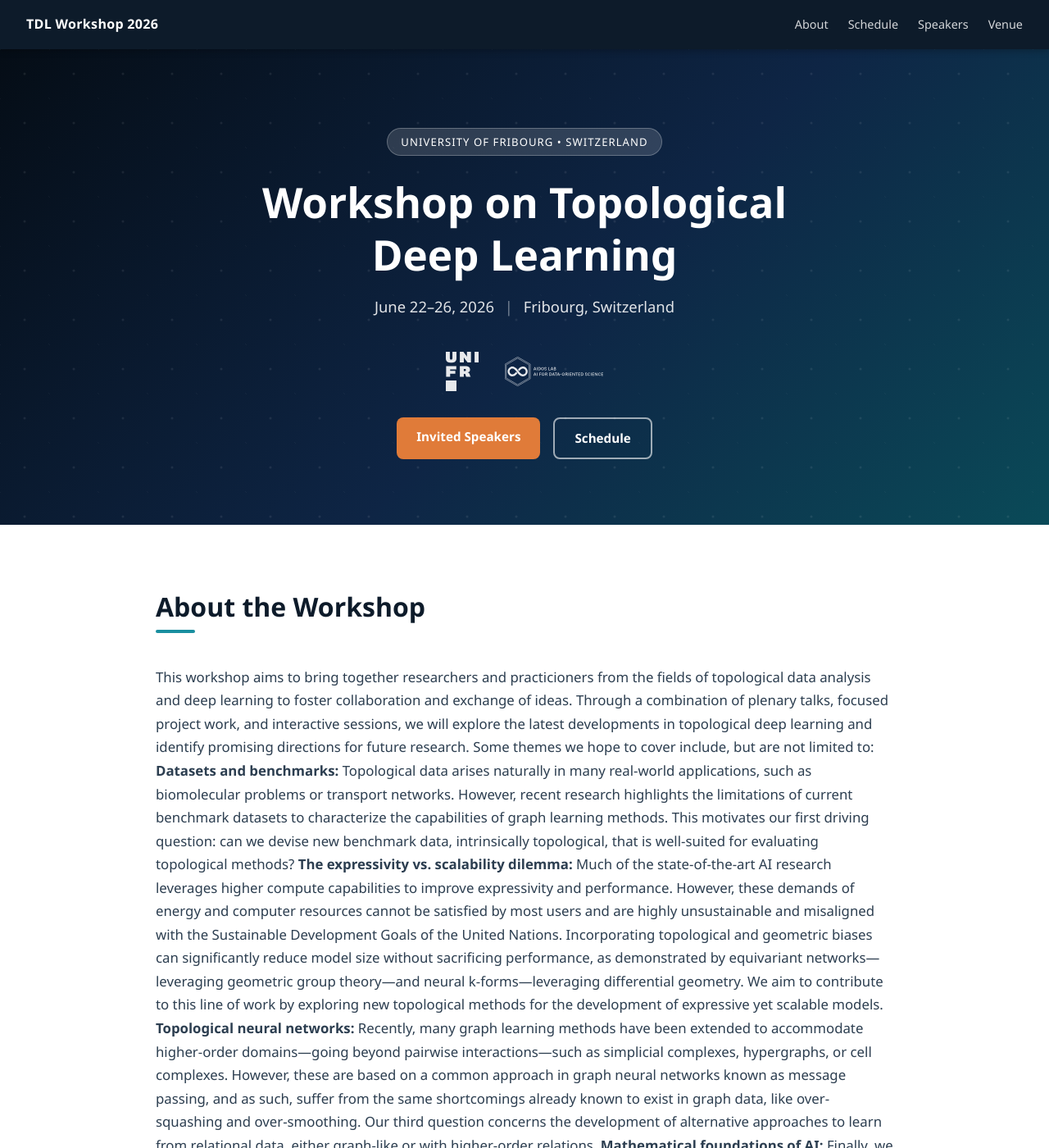
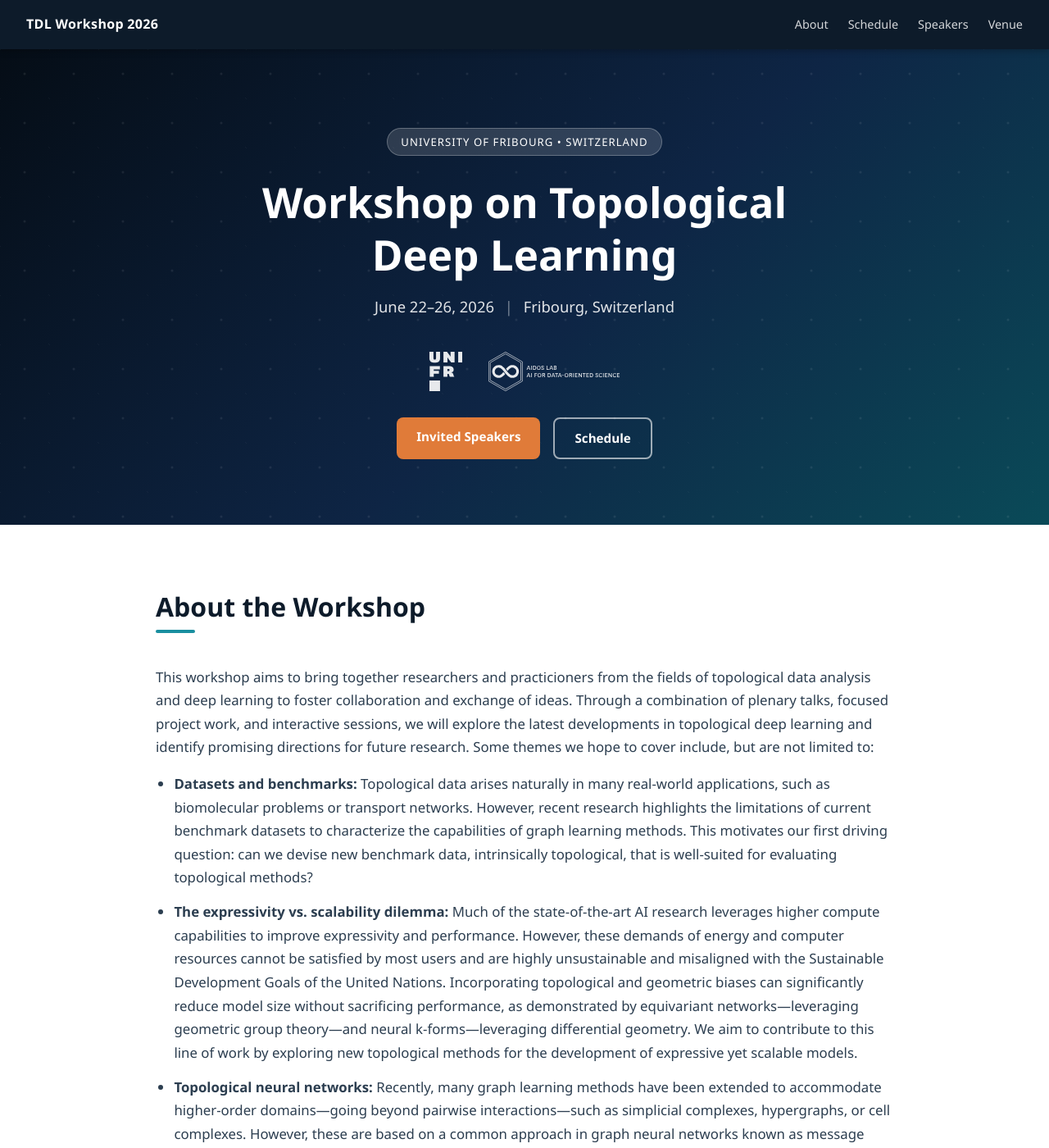
Before and after one commit to aidos-lab/tdl-workshop, a Jekyll site: the page built from index.html, in a window 1280 px wide and 1400 px high. Shown: the whole window at 82% size. Built offline with Jekyll 4.4.1, drawn with Linux system fonts in a browser that asks for light colours.

Commit message:
fixed logos and description

```diff
--- a/assets/css/style.css
+++ b/assets/css/style.css
@@ -129,7 +129,7 @@
   opacity: .9;
 }
 
-.hero-logo--wide { height: 36px; }
+.hero-logo--wide { height: 48px; }
 
 .hero-buttons { display: flex; gap: 1rem; justify-content: center; flex-wrap: wrap; }
 
@@ -172,6 +172,8 @@
 /* ── About ────────────────────────────────────────────── */
 .about-body { font-size: 1.05rem; color: var(--text); }
 .about-body p { margin-bottom: 1rem; }
+.about-body ul { padding-left: 1.4rem; }
+.about-body li { margin-bottom: .85rem; }
 
 .info-cards {
   display: grid;
--- a/index.html
+++ b/index.html
@@ -30,13 +30,13 @@
     <div class="section-line"></div>
 
     <div class="about-body">
-      <p>
-        This workshop aims to bring together researchers and practicioners from the fields of topological data analysis and deep learning to foster collaboration and exchange of ideas. Through a combination of plenary talks, focused project work, and interactive sessions, we will explore the latest developments in topological deep learning and identify promising directions for future research. Some themes we hope to cover include, but are not limited to:
-        <strong>Datasets and benchmarks:</strong> Topological data arises naturally in many real-world applications, such as biomolecular problems or transport networks. However, recent research highlights the limitations of current benchmark datasets to characterize the capabilities of graph learning methods. This motivates our first driving question: can we devise new benchmark data, intrinsically topological, that is well-suited for evaluating topological methods?
-        <strong>The expressivity vs. scalability dilemma:</strong> Much of the state-of-the-art AI research leverages higher compute capabilities to improve expressivity and performance. However, these demands of energy and computer resources cannot be satisfied by most users and are highly unsustainable and misaligned with the Sustainable Development Goals of the United Nations. Incorporating topological and geometric biases can significantly reduce model size without sacrificing performance, as demonstrated by equivariant networks—leveraging geometric group theory—and neural k-forms—leveraging differential geometry. We aim to contribute to this line of work by exploring new topological methods for the development of expressive yet scalable models.
-        <strong>Topological neural networks:</strong> Recently, many graph learning methods have been extended to accommodate higher-order domains—going beyond pairwise interactions—such as simplicial complexes, hypergraphs, or cell complexes. However, these are based on a common approach in graph neural networks known as message passing, and as such, suffer from the same shortcomings already known to exist in graph data, like over-squashing and over-smoothing. Our third question concerns the development of alternative approaches to learn from relational data, either graph-like or with higher-order relations.
-        <strong>Mathematical foundations of AI:</strong> Finally, we aim to invite participants of the workshop to explore the use of topology and geometry to better understand specific existing models or fundamental questions in AI that lack clear explanations.
-      </p>
+      <p>This workshop aims to bring together researchers and practicioners from the fields of topological data analysis and deep learning to foster collaboration and exchange of ideas. Through a combination of plenary talks, focused project work, and interactive sessions, we will explore the latest developments in topological deep learning and identify promising directions for future research. Some themes we hope to cover include, but are not limited to:</p>
+      <ul>
+        <li><strong>Datasets and benchmarks:</strong> Topological data arises naturally in many real-world applications, such as biomolecular problems or transport networks. However, recent research highlights the limitations of current benchmark datasets to characterize the capabilities of graph learning methods. This motivates our first driving question: can we devise new benchmark data, intrinsically topological, that is well-suited for evaluating topological methods?</li>
+        <li><strong>The expressivity vs. scalability dilemma:</strong> Much of the state-of-the-art AI research leverages higher compute capabilities to improve expressivity and performance. However, these demands of energy and computer resources cannot be satisfied by most users and are highly unsustainable and misaligned with the Sustainable Development Goals of the United Nations. Incorporating topological and geometric biases can significantly reduce model size without sacrificing performance, as demonstrated by equivariant networks—leveraging geometric group theory—and neural k-forms—leveraging differential geometry. We aim to contribute to this line of work by exploring new topological methods for the development of expressive yet scalable models.</li>
+        <li><strong>Topological neural networks:</strong> Recently, many graph learning methods have been extended to accommodate higher-order domains—going beyond pairwise interactions—such as simplicial complexes, hypergraphs, or cell complexes. However, these are based on a common approach in graph neural networks known as message passing, and as such, suffer from the same shortcomings already known to exist in graph data, like over-squashing and over-smoothing. Our third question concerns the development of alternative approaches to learn from relational data, either graph-like or with higher-order relations.</li>
+        <li><strong>Mathematical foundations of AI:</strong> Finally, we aim to invite participants of the workshop to explore the use of topology and geometry to better understand specific existing models or fundamental questions in AI that lack clear explanations.</li>
+      </ul>
     </div>
 
     <div class="info-cards">
```
